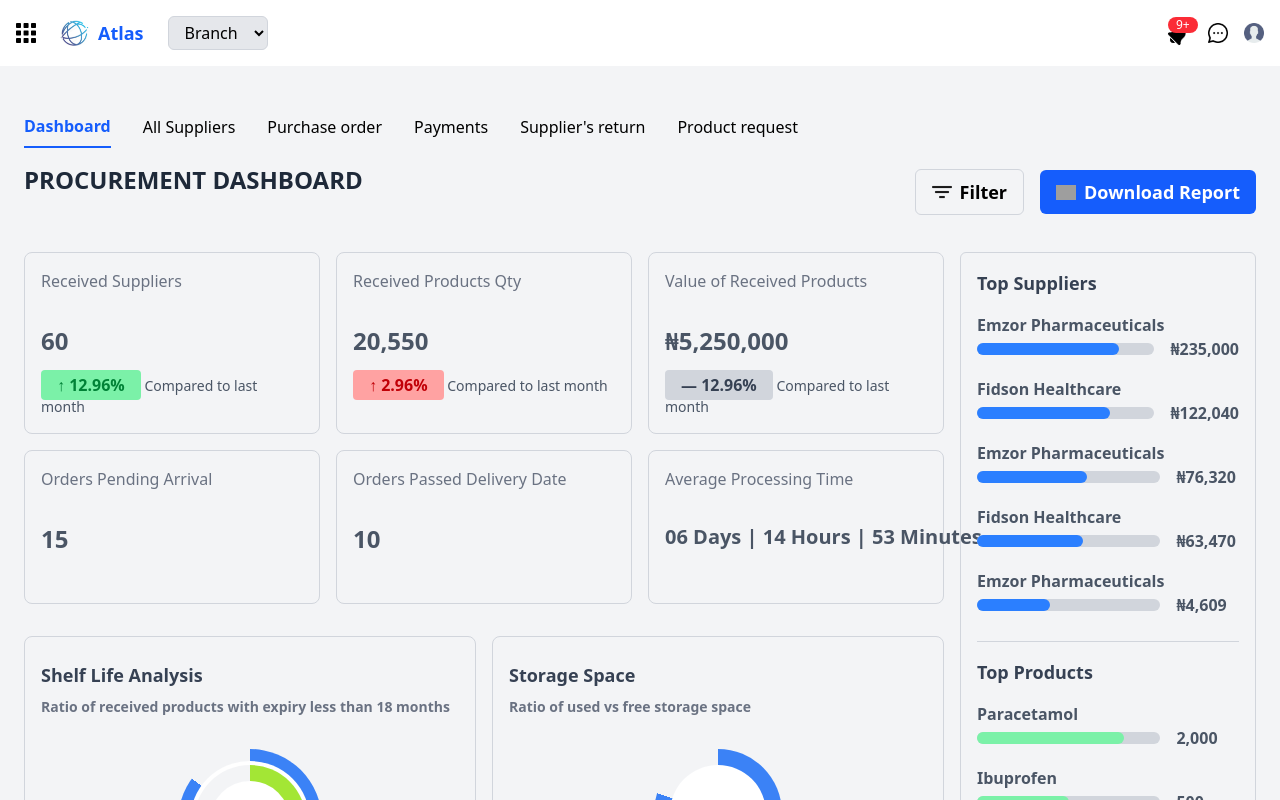
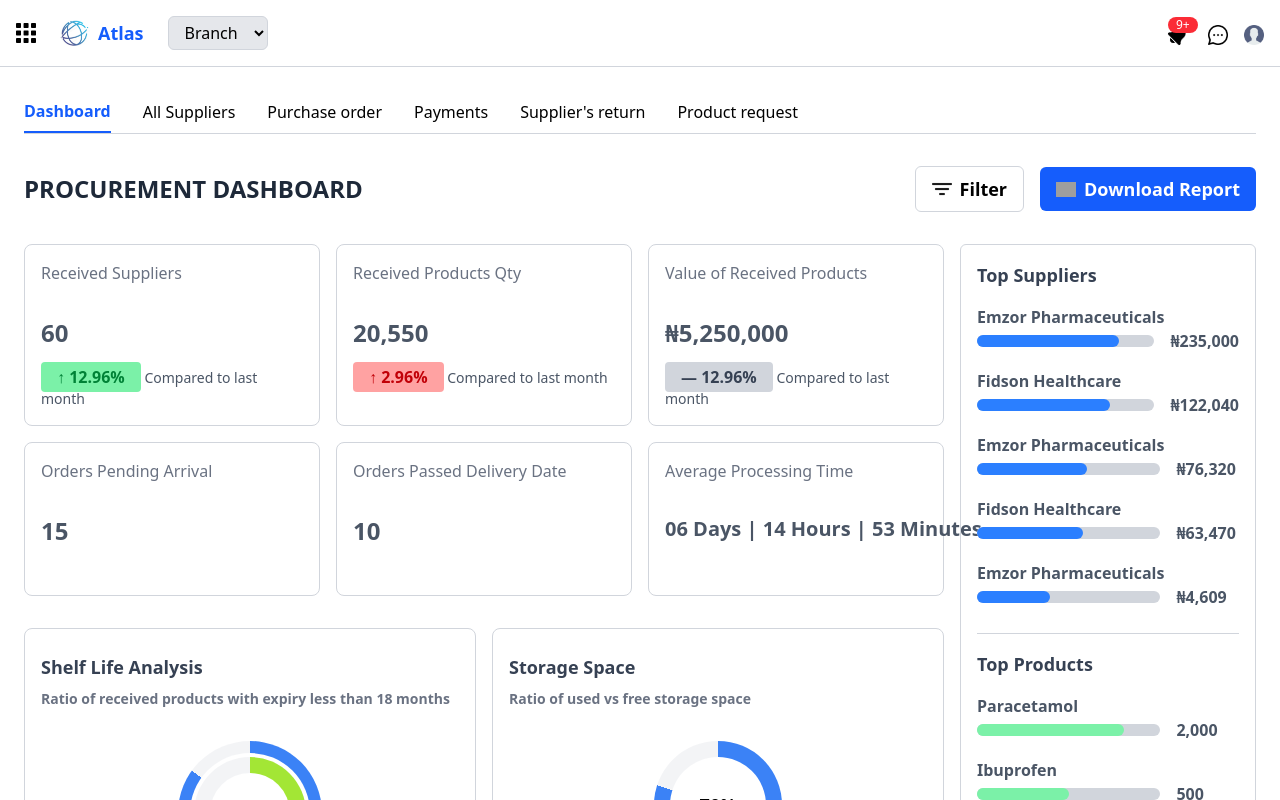
Before and after one commit to Pinnoche/atlas, a Vue app: page / in a window 1280 px wide. Shown: the top 800 px of the page. Built offline with nearby package versions, Linux system fonts and the light colour scheme; grey boxes are pictures that could not be loaded.

Commit message:
page 2 done statically

```diff
--- a/src/components/Navbar.vue
+++ b/src/components/Navbar.vue
@@ -1,6 +1,6 @@
 <template>
   <!-- Navigation Bar -->
-  <nav class="bg-white">
+  <nav class="bg-white border-b border-gray-300">
     <div class="container flex items-center justify-between p-4">
       <div class="flex items-center justify-center space-x-6">
         <img
@@ -19,33 +19,42 @@
           />
           <h1 class="text-lg font-bold text-blue-600 cursor-default">Atlas</h1>
         </div>
-        <select class="bg-gray-200 border border-gray-300 rounded-md px-3 py-1 cursor-pointer">
+        <select
+          class="bg-gray-200 border border-gray-300 rounded-md px-3 py-1 cursor-pointer"
+        >
           <option>Branch</option>
         </select>
       </div>
       <div class="flex items-center space-x-4">
         <div class="relative p-1">
-          <div class="absolute z-20 top-0 px-2 text-xs bg-red-500 text-white rounded-lg">9+</div>
+          <div
+            class="absolute z-20 top-0 px-2 text-xs bg-red-500 text-white rounded-lg cursor-pointer"
+          >
+            9+
+          </div>
           <img
             src="../assets/bell.png"
             alt="Notification"
             width="20"
-            class="inline-block rotate-45"
+            class="inline-block rotate-45 cursor-pointer"
           />
-
         </div>
+        <div>
           <img
             src="../assets/messenger.png"
             alt="Message"
             width="20"
-          class="inline-block"
+            class="inline-block cursor-pointer"
           />
+        </div>
+        <div>
           <img
             src="../assets/user.png"
             alt="Profile"
             width="20"
-          class="inline-block"
+            class="inline-block cursor-pointer"
           />
+        </div>
       </div>
     </div>
   </nav>
--- a/src/views/Home.vue
+++ b/src/views/Home.vue
@@ -1,11 +1,11 @@
 <template>
   <Layout>
-    <div class="min-h-screen bg-gray-100">
+    <div class="min-h-screen bg-white">
       <!-- Dashboard Content -->
       <div class="container mx-auto p-6">
         <!-- Header -->
         <div
-          class="flex items-center space-x-8 [&>p]:font-semibold [&>p]:cursor-pointer my-4"
+          class="w-full flex items-center space-x-8 [&>p]:font-semibold [&>p]:cursor-pointer mb-8 border-b border-gray-300"
         >
           <RouterLink to="/" exact-active-class="active">
             <p class="">Dashboard</p>
@@ -30,9 +30,11 @@
 
         <!-- Download and Filter Section -->
         <div class="flex items-center justify-between mb-8">
-          <h2 class="uppercase text-2xl font-semibold text-gray-800 mb-6">
-            Procurement Dashboard
-          </h2>
+
+            <h2 class="uppercase text-2xl font-semibold text-gray-800">
+              Procurement Dashboard
+            </h2>
+
           <div class="flex items-center space-x-4">
             <button
               class="border border-gray-300 px-4 py-2 rounded-md font-semibold text-lg flex items-center space-x-2 cursor-pointer"
@@ -48,7 +50,12 @@
             <button
               class="bg-blue-600 px-4 py-2 text-lg rounded-md text-white font-semibold flex items-center space-x-2 cursor-pointer"
             >
-            <img src="../assets/download.png" alt="Download" width="20" class="inline-block mr-2" />
+              <img
+                src="../assets/download.png"
+                alt="Download"
+                width="20"
+                class="inline-block mr-2"
+              />
               Download Report
             </button>
           </div>
```
Lines whose indentation alone changed are shown as unchanged.
